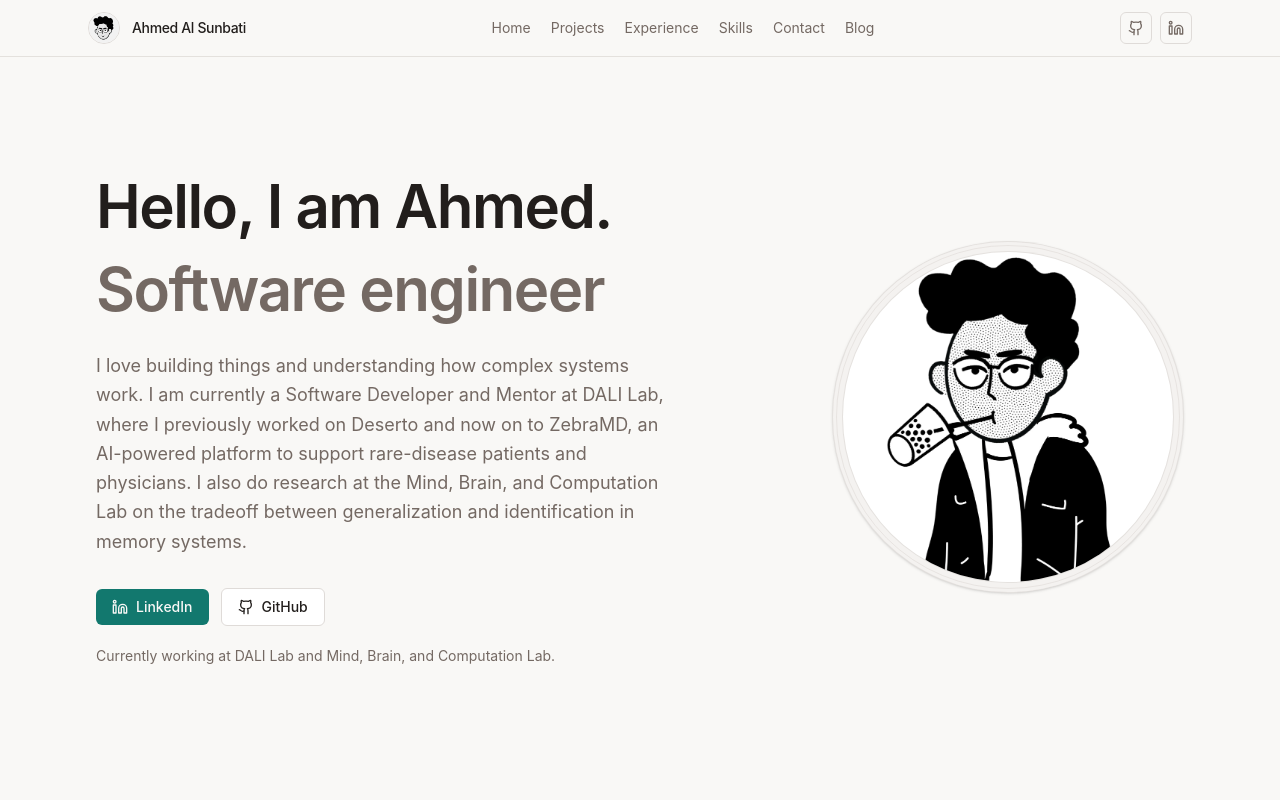
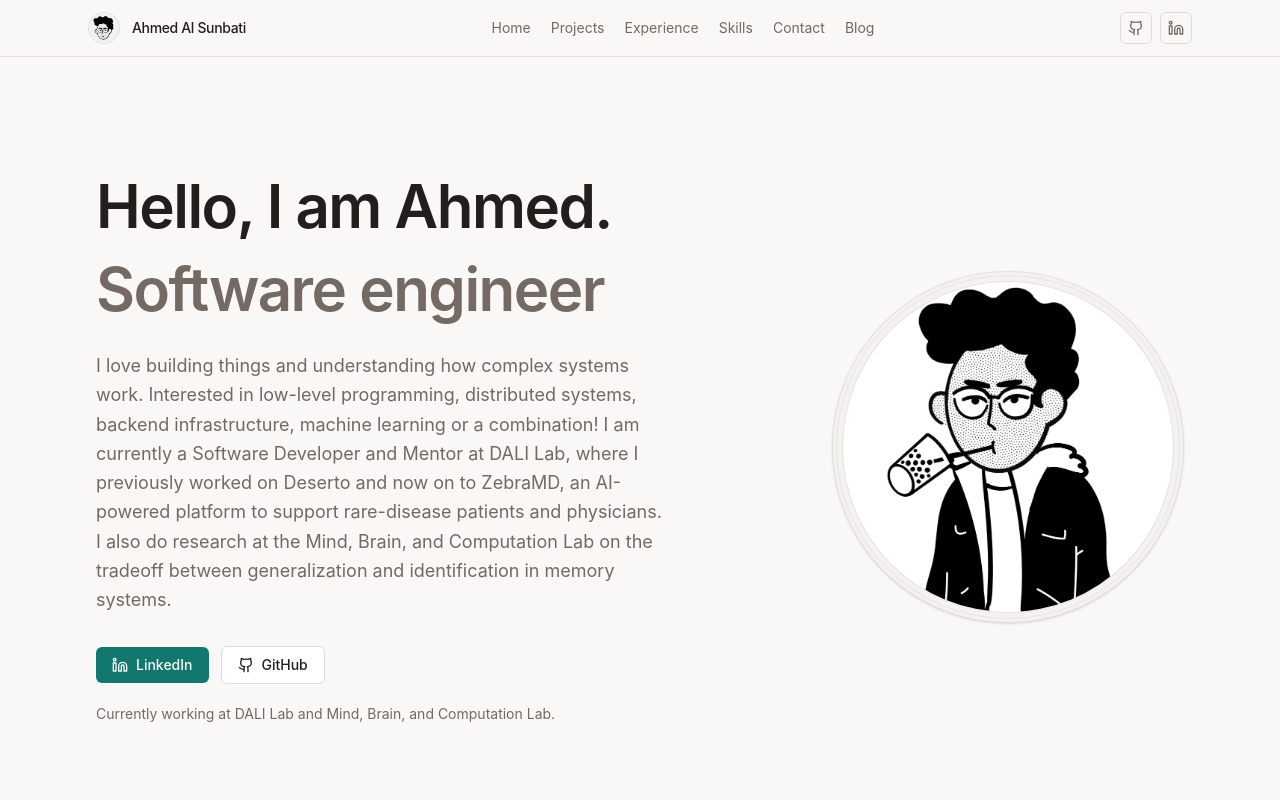
Before and after one commit to AhmedAlSunbati712/ahmed-alsunbati, a React (Vite) app: page / in a window 1280 px wide. Shown: the top 800 px of the page. Built offline with nearby package versions, Linux system fonts and the light colour scheme.

Commit message:
editing bio

```diff
--- a/src/components/HeroSection.jsx
+++ b/src/components/HeroSection.jsx
@@ -25,7 +25,7 @@
             <p
               className="mt-6 max-w-2xl text-base leading-relaxed text-muted-foreground sm:text-lg"
             >
-              I love building things and understanding how complex systems work.
+              I love building things and understanding how complex systems work. Interested in low-level programming, distributed systems, backend infrastructure, machine learning or a combination!
               I am currently a Software Developer and Mentor at DALI Lab, where I previously worked on Deserto and now on to ZebraMD, an AI-powered platform to support rare-disease patients and physicians.
               I also do research at the Mind, Brain, and Computation Lab on the tradeoff between generalization and identification in memory systems.
             </p>
```
